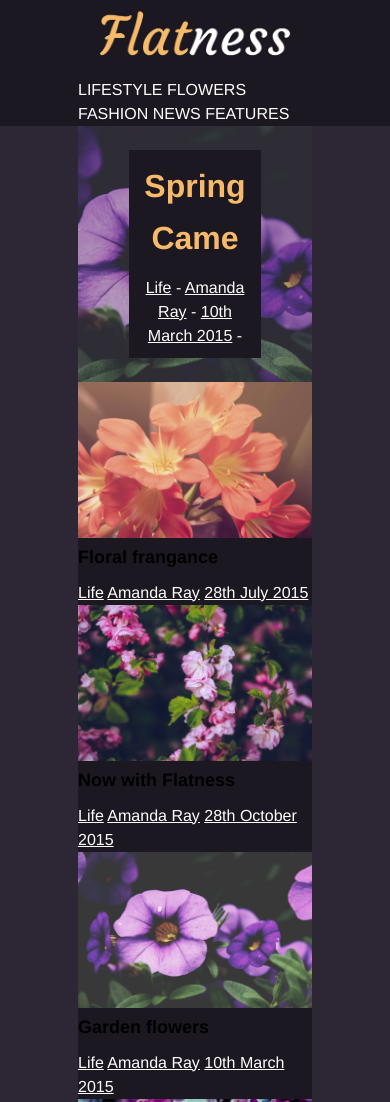
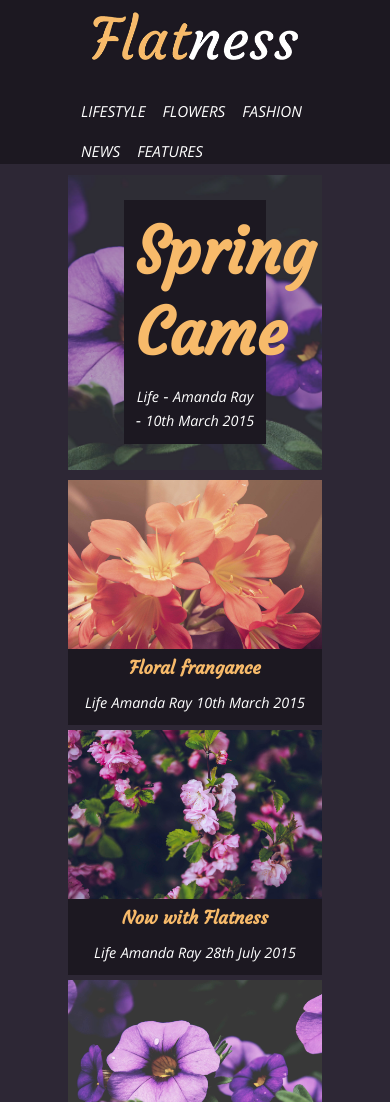
Before and after one commit to jplvzr/responsive-blog, a plain HTML site: page index.html in a window 390 px wide. Shown: the top 1102 px of the page. Drawn offline with nearby package versions, Linux system fonts and the light colour scheme.

Commit message:
vista web casi completa, falta responsive

```diff
--- a/css/main.css
+++ b/css/main.css
@@ -1,3 +1,4 @@
+/* COMMON */
 * {
 	box-sizing: border-box;
 	margin: 0;
@@ -6,7 +7,7 @@
 
 .container {
 	margin: 0 auto;
-	width: 60%;
+	width: 65%;
 }
 
 header {
@@ -30,19 +31,56 @@ input,
 	color: #ffffff;
 }
 
+nav a,
+div a {
+	text-decoration: none;
+	font-family: 'Open Sans';
+	font-style: italic;
+}
+
+div a {
+	font-size: 90%;
+}
+
+h4 {
+	font-family: 'Courgette';
+	color: #F7BA6A;
+	line-height: normal;
+	text-align: center;
+}
+
+.auto-with div,
+.img-video div {
+	text-align: center;
+	padding-bottom: 2%;
+}
+
+p {
+	font-family: 'Open Sans';
+	font-size: 90%;
+	padding: 1% 2%;
+}
+
 /* HEADER */
 
-header nav ul li {
+header nav a {
 	display: inline-block;
+    font-size: 95%;
+    margin-top: 6%;
+    padding-left: 5%;
 }
 
 /* SECTION */
 
-section .flower {
+.flower-page {
+	padding: 4% 0;
+}
+
+.flower-bg {
 	background-image: url("../image/header-image.jpg");
+	background-position: center;
+	background-repeat: no-repeat;
 	background-size: cover;
-	background-repeat: no-repeat;
-	background-position: center;
 	padding: 10%;
     text-align: center;
 }
@@ -56,13 +94,23 @@ section .flower {
     padding: 5%;
 }
 
-.flower h1 {
-	font-size: 2em;
+.flower-bg h1 {
+	font-family: 'Courgette';
+	font-size: 4em;
 	color: #F7BA6A;
+	line-height: normal;
 }
 
 .flower-block {
 	background-color: #1C1821;
+}
+
+.auto-with .col:first-child {
+    padding-left: 0;
+}
+
+.img-cascade .col:first-child {
+    padding-left: 0;
 }
 
 .img-video {
@@ -70,13 +118,15 @@ section .flower {
 }
 
 .video {
- 	padding-bottom: ;
+ 	padding-bottom: 10%;
 	overflow: hidden;
  }
 
 .video iframe, .video object, .video embed {
 	width: 100%;
 }
+
+
 
 /* FOOTER */
 
--- a/index.html
+++ b/index.html
@@ -13,18 +13,16 @@
 	<header>
 		<div class="container">
 			<div class="row right">
-				<div class="col-2">
+				<div class="col col-4">
 					<img src="image/header-logo.png" alt="">
 				</div>
-				<div class="col-6 pull-right">
+				<div class="col col-6 pull-right">
 					<nav>
-						<ul>
-							<li>LIFESTYLE</li>
-							<li>FLOWERS</li>
-							<li>FASHION</li>
-							<li>NEWS</li>
-							<li>FEATURES</li>
-						</ul>
+						<a>LIFESTYLE</a>
+						<a>FLOWERS</a>
+						<a>FASHION</a>
+						<a>NEWS</a>
+						<a>FEATURES</a>
 					</nav>
 				</div>
 			</div>
@@ -32,64 +30,65 @@
 	</header>
 	<section>
 		<div class="container">
-			<div class="flower">
+			<div class="row flower-page">
+				<div class="col col-12 flower-bg">
 					<div class="header-box">
 						<h1>Spring Came</h1>
-					<nav>
+						<div>
 							<a href="#">Life</a>
 							<span>-</span>
 							<a href="#">Amanda Ray</a>
 							<span>-</span>
 							<a href="#">10th March 2015</a>
-						<span>-</span>
-					</nav>
 						</div>
 					</div>
-			<div class="row auto-width">
+				</div>
+			</div>
+			<div class="row auto-with">
 				<div class="col">
 					<div class="flower-block">
 					<img src="image/image7.jpg" alt="flores">
 						<h4>Floral frangance</h4>
-						<nav>
+						<div>
 							<a href="#">Life</a>
 							<a href="#">Amanda Ray</a>
-							<a href="#">28th July 2015</a>
-						</nav>
+							<a href="#">10th March 2015</a>
+						</div>
 					</div>
 				</div>
 				<div class="col">
 					<div class="flower-block">
 					<img src="image/image3.jpg" alt="flores">
 						<h4>Now with Flatness</h4>
-						<nav>
+						<div>
 							<a href="#">Life</a>
 							<a href="#">Amanda Ray</a>
-							<a href="#">28th October 2015</a>
-						</nav>
+							<a href="#">28th July 2015</a>
+						</div>
 					</div>
 				</div>
 				<div class="col">
 					<div class="flower-block">
 					<img src="image/image2.jpg" alt="flores">
 						<h4>Garden flowers</h4>
-						<nav>
+						<div>
 							<a href="#">Life</a>
 							<a href="#">Amanda Ray</a>
-							<a href="#">10th March 2015</a>
-						</nav>
+							<a href="#">28th October 2015</a>
 						</div>
 					</div>
 				</div>
-			<div class="row">
-				<div class="col col-8">
+			</div>
+			<div class="row img-cascade">
+				<div class="col col-7">
 					<div class="img-video">
 						<img src="image/image4.jpg" alt="flor rosada">
 						<h4>Now with Flatness</h4>
-						<nav>
-							<a href="#">Life</a>
+						<div>
+							<a href="#">News</a>
 							<a href="#">Amanda Ray</a>
 							<a href="#">28th July 2015</a>
-						</nav>
+						</div>
 						<p>Lorem ipsum dolor sit amet, consectetur adipisicing elit. Deleniti sit tempore non beatae omnis voluptate reiciendis neque voluptatem, sequi iure ipsum libero ullam dolor impedit cumque, sunt voluptatum ipsa earum?</p>
 						<div class="video">
 							<iframe src="https://player.vimeo.com/video/56810854" width="640" height="360" frameborder="0" webkitallowfullscreen mozallowfullscreen allowfullscreen></iframe>
@@ -97,19 +96,21 @@
 						<p>Lorem ipsum dolor sit amet, consectetur adipisicing elit. Dolor quibusdam sed corporis, sit aliquam repudiandae praesentium ab optio nulla quasi non excepturi voluptate consectetur obcaecati magni, nihil totam iure. Veniam?</p>
 					</div>
 				</div>
-				<div class="col col-4">
-					<div>buscar</div>
+				<div class="col col-5">
+					<div>
+						<input type="text" placeholder="Buscar">
+					</div>
 					<div>
 						<h4>About Me</h4>
 						<img src="image/kew_gardens_3_500x500.jpg" alt="profile picture">
 						<h4 id="name">Amanda Ray</h4>
 						<p>Lorem ipsum dolor sit amet, consectetur adipisicing elit. Laborum magnam accusamus architecto natus optio, tempore impedit ipsum labore eligendi. Aliquid hic ducimus ut temporibus minus. Mollitia sint eius dolore voluptate!</p>
-						<nav>
+						<div>
 							<a class="red-soc" href="#"><i class="fa-facebook-official"></i></a>
 							<a class="red-soc" href="#"><i class="fa-instagram"></i></a>
 							<a class="red-soc" href="#"><i class="fa-twitter"></i></a>
 							<a class="red-soc" href="#"><i class="fa-youtube"></i></a>
-						</nav>
+						</div>
 					</div>
 				</div>
 			</div>
```
Lines whose indentation alone changed are shown as unchanged.
